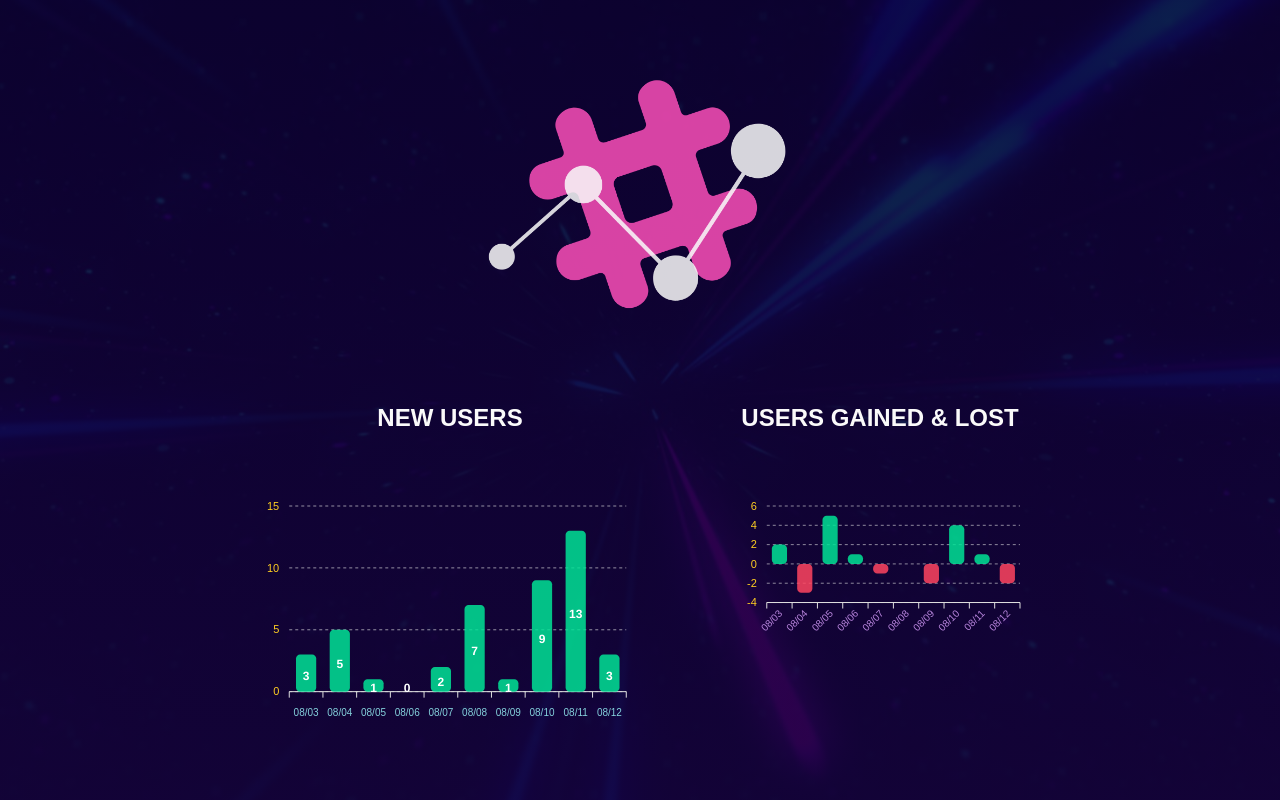
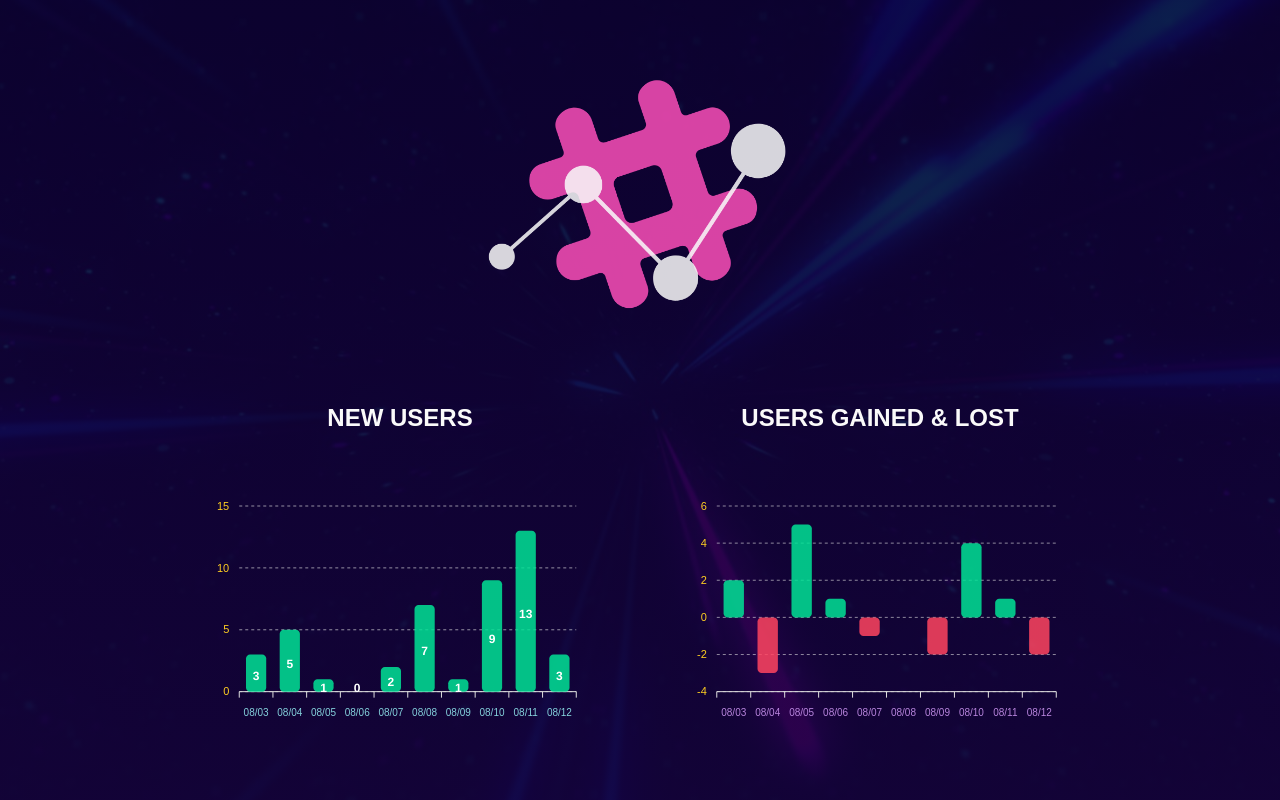
Before and after one commit to alissatroiano/Trend-Tracker, a React (Vite) app: page / in a window 1280 px wide. Built offline with nearby package versions, Linux system fonts and the light colour scheme; a web font is replaced by a local one.

Commit message:
Fix chart size to be more consistent

```diff
--- a/src/components/ComparisonChart/ComparisonChart.css
+++ b/src/components/ComparisonChart/ComparisonChart.css
@@ -23,3 +23,14 @@ text.apexcharts-text.apexcharts-xaxis-label,
   text-align: center;
   margin-top: 20px;
 }
+
+.mixed-chart .apexcharts-canvas {
+  width: 100% !important;
+}
+
+@media (min-width: 768px) {
+  .mixed-chart .apexcharts-canvas {
+    width: 400px !important;
+    max-width: 400px !important;
+  }
+}
```
